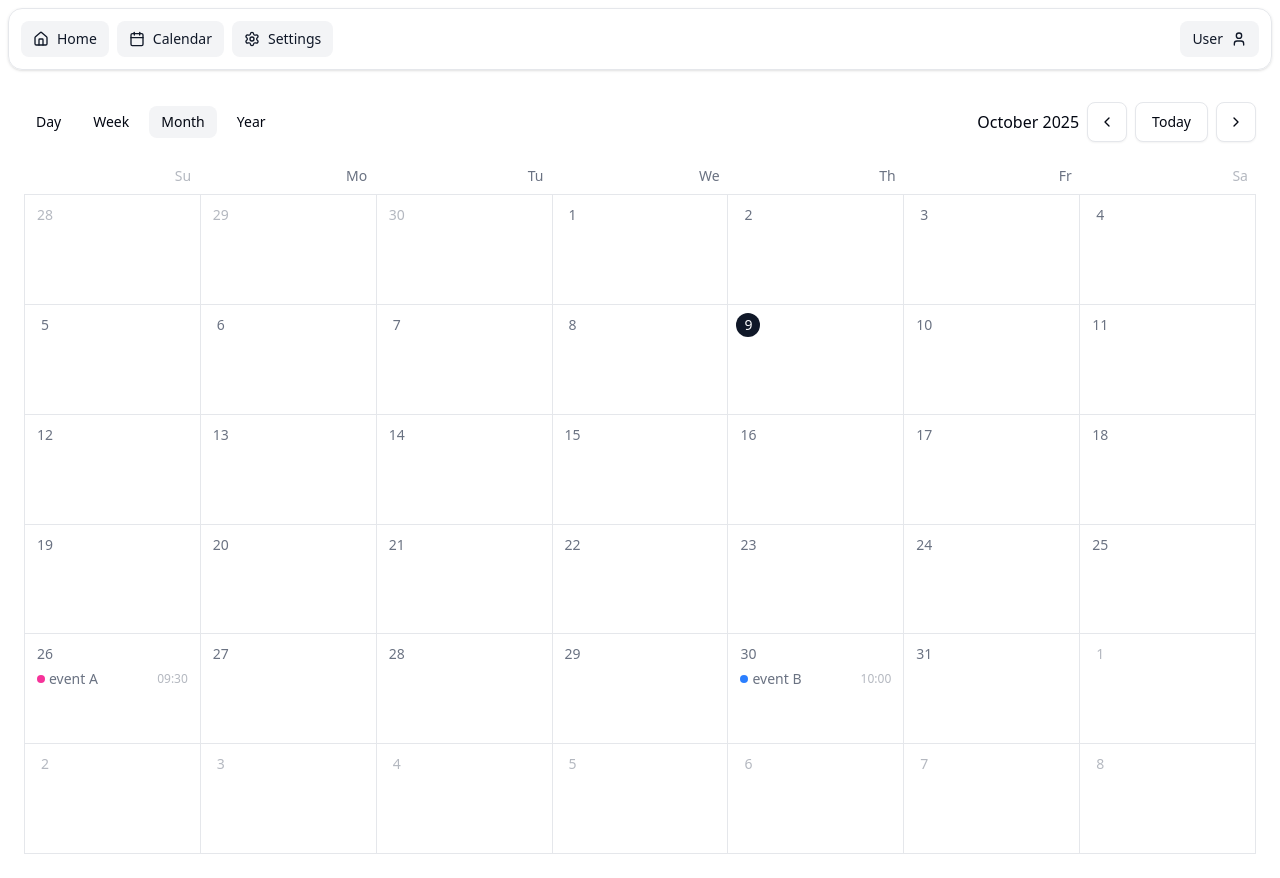
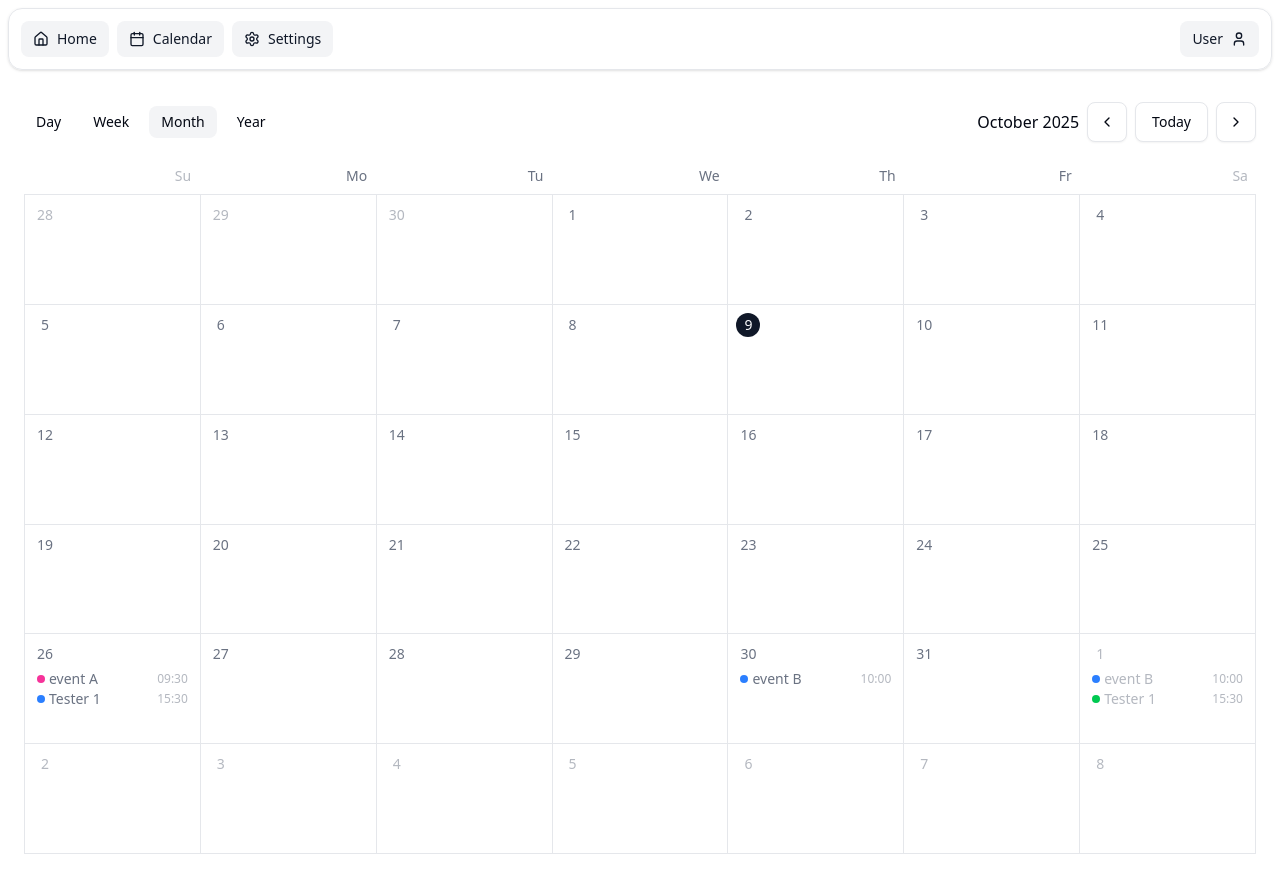
Before and after one commit to nordbobirk/02369-project, a Next.js app: page /dashboard/calendar in a window 1280 px wide. Built offline with nearby package versions, Linux system fonts and the light colour scheme.

Commit message:
Add a few extra test events

```diff
--- a/src/app/dashboard/calendar/page.tsx
+++ b/src/app/dashboard/calendar/page.tsx
@@ -35,6 +35,27 @@ export default async function Page() {
           end: new Date('2025-10-30T18:30:00Z'),
           title: 'event B',
           color: 'blue',
+        },
+        {
+          id: '3',
+          start: new Date('2025-10-26T15:30:00Z'),
+          end: new Date('2025-10-26T20:30:00Z'),
+          title: 'Tester 1',
+          color: 'blue',
+        },
+        {
+          id: '4',
+          start: new Date('2025-11-01T10:00:00Z'),
+          end: new Date('2025-11-01T18:30:00Z'),
+          title: 'event B',
+          color: 'blue',
+        },
+        {
+          id: '5',
+          start: new Date('2025-11-01T15:30:00Z'),
+          end: new Date('2025-11-01T20:30:00Z'),
+          title: 'Tester 1',
+          color: 'green',
         },
       ]}
     >
```
